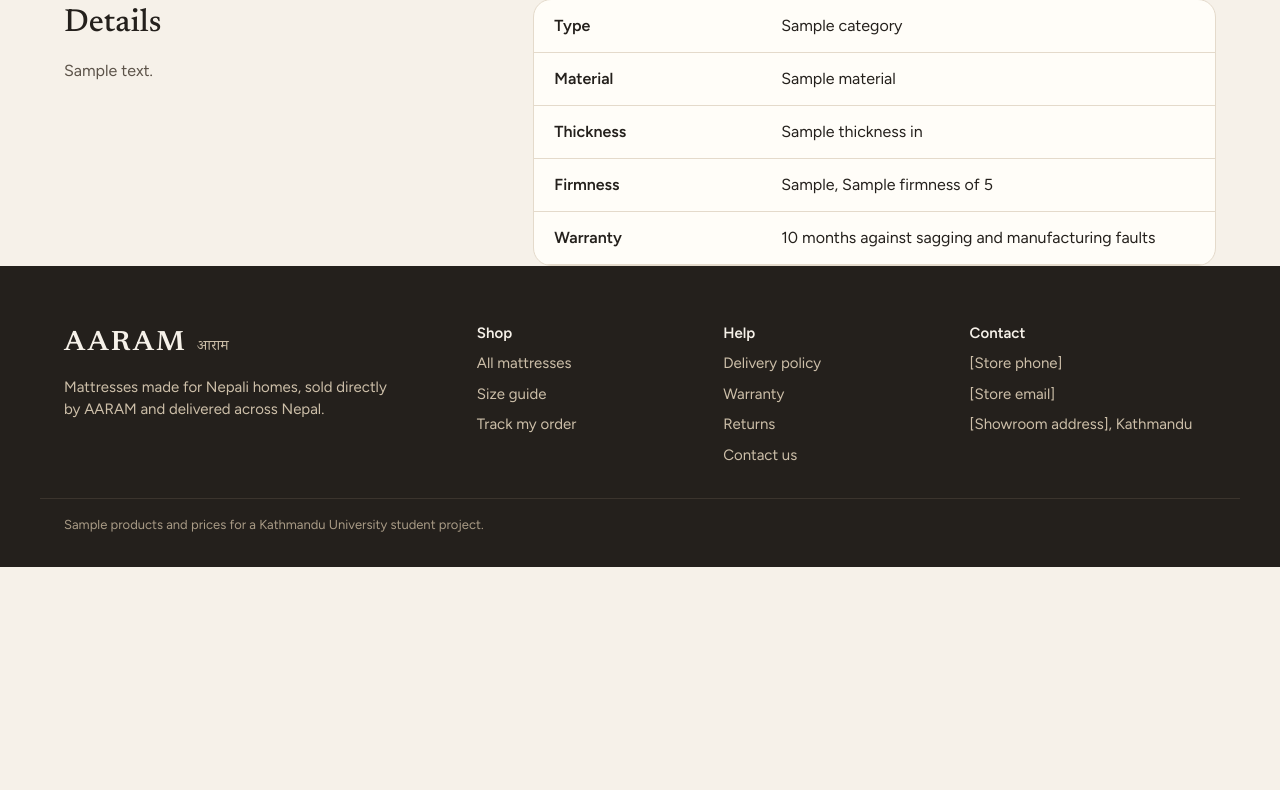
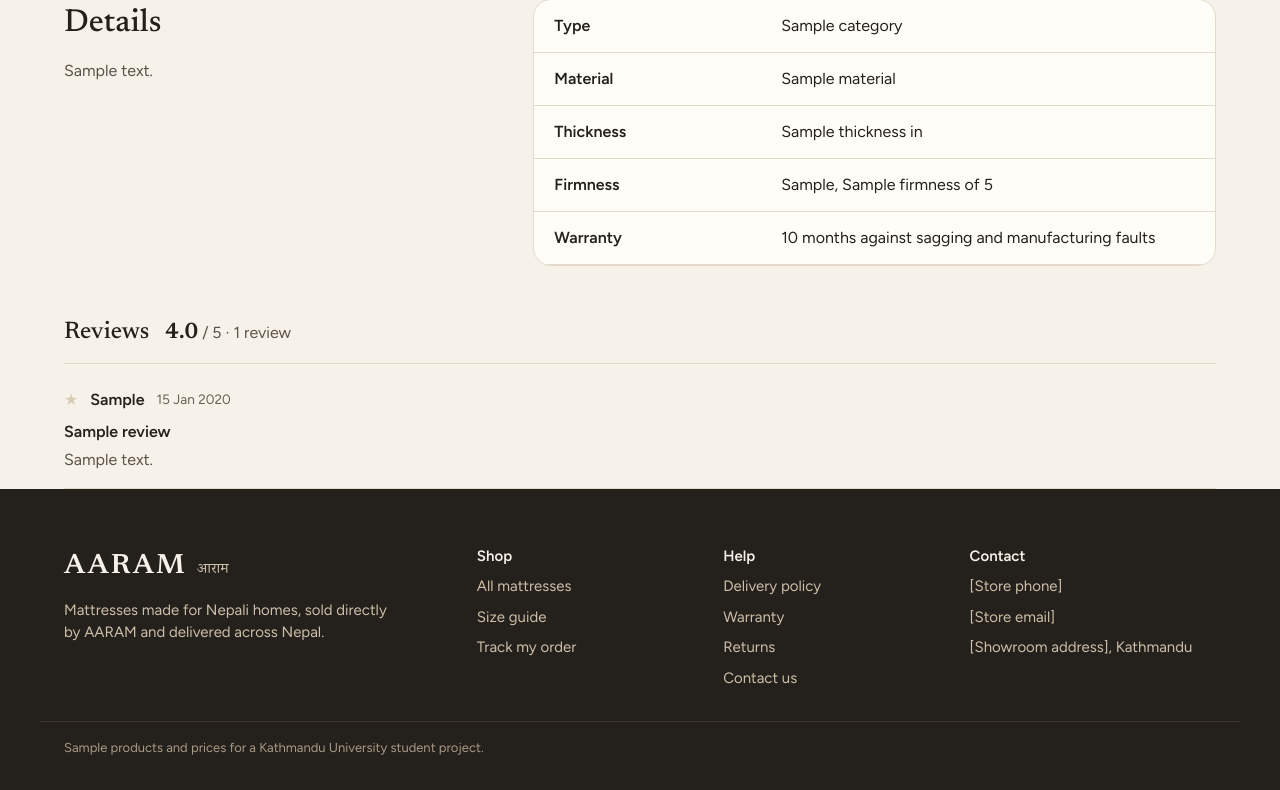
Before and after one commit to purnimathapa/aaram, a Django app: template catalog/templates/catalog/product_detail.html in a window 1280 px wide. Shown: the part 1043-1833 px from the top of the page. Before the commit the page ends 1610 px from the top, so only its background shows below. Run offline with Django 3.2, Linux system fonts and the light colour scheme; the template is opened without the code that fills it: most values are stand-ins (such as "Sample title", 1, 10 or a date in 2020).

Commit message:
Show ratings on the product page and cards
The product page shows the average rating, the count, the reviews and the
form for eligible customers. Product cards show the average via a
review_summary property computed from prefetched reviews, so a listing does
not add a query per product.

Co-Authored-By: Claude Opus 4.8 <noreply@anthropic.com>

```diff
--- a/catalog/templates/catalog/product_detail.html
+++ b/catalog/templates/catalog/product_detail.html
@@ -127,6 +127,53 @@
   </dl>
 </section>
 
+<section class="product-reviews" aria-labelledby="reviews-h">
+  <div class="reviews-head">
+    <h2 id="reviews-h">Reviews</h2>
+    {% if review_count %}
+    <p class="reviews-average">
+      <span class="reviews-score">{{ avg_rating|floatformat:1 }}</span> / 5
+      · {{ review_count }} review{{ review_count|pluralize }}
+    </p>
+    {% else %}
+    <p class="reviews-average">No reviews yet.</p>
+    {% endif %}
+  </div>
+
+  {% if can_review %}
+  <form class="review-form" method="post" action="{% url 'reviews:add' product.slug %}">
+    {% csrf_token %}
+    <h3>Write a review</h3>
+    {% for field in review_form %}
+    <div class="form-field">
+      <label for="{{ field.id_for_label }}">{{ field.label }}</label>
+      {{ field }}
+      {% if field.errors %}<p class="field-error">{{ field.errors|join:", " }}</p>{% endif %}
+    </div>
+    {% endfor %}
+    <button class="btn btn-primary" type="submit">Submit review</button>
+  </form>
+  {% endif %}
+
+  {% if reviews %}
+  <ul class="review-list">
+    {% for review in reviews %}
+    <li class="review">
+      <div class="review-top">
+        <span class="review-stars" aria-label="{{ review.rating }} out of 5">
+          {% for n in firmness_scale %}<span class="review-star{% if n <= review.rating %} on{% endif %}">★</span>{% endfor %}
+        </span>
+        <span class="review-author">{{ review.user.first_name|default:"Customer" }}</span>
+        <span class="review-date">{{ review.created_at|date:"j M Y" }}</span>
+      </div>
+      <p class="review-title">{{ review.title }}</p>
+      <p class="review-body">{{ review.body }}</p>
+    </li>
+    {% endfor %}
+  </ul>
+  {% endif %}
+</section>
+
 <script id="variant-data" type="application/json">{{ variant_data_json|safe }}</script>
 <script id="province-data" type="application/json">{{ province_data_json|safe }}</script>
 <script src="{% static 'js/variant-picker.js' %}" defer></script>
--- a/core/views.py
+++ b/core/views.py
@@ -23,7 +23,7 @@ def home(request):
     popular = (
         Product.objects.filter(is_active=True)
         .select_related("category")
-        .prefetch_related(Prefetch("variants", queryset=active_variants))
+        .prefetch_related(Prefetch("variants", queryset=active_variants), "reviews")
         .annotate(min_price=Min("variants__price"))[:4]
     )
 
--- a/static/css/main.css
+++ b/static/css/main.css
@@ -1,6 +1,7 @@
 /* AARAM stylesheet. Sections: base, layout, buttons, header, hero, messages,
    footer, forms, catalogue, product detail, cart, checkout and orders, staff
-   dashboard. Tokens live in tokens.css. No framework, no inline styles. */
+   dashboard, reviews. Tokens live in tokens.css. No framework, no inline
+   styles. */
 
 /* ---------- Base ---------- */
 * {
@@ -2107,6 +2108,110 @@ img {
   line-height: 1.6;
 }
 
+/* ---------- Reviews ---------- */
+.product-card-rating {
+  color: var(--warn);
+  font-size: 0.9rem;
+  font-weight: 600;
+}
+
+.product-card-rating span {
+  color: var(--subtle);
+  font-weight: 400;
+}
+
+.product-reviews {
+  margin-top: var(--space-12);
+}
+
+.reviews-head {
+  display: flex;
+  align-items: baseline;
+  gap: var(--space-4);
+  flex-wrap: wrap;
+  border-bottom: 1px solid var(--line);
+  padding-bottom: var(--space-3);
+  margin-bottom: var(--space-6);
+}
+
+.reviews-average {
+  color: var(--muted);
+  margin: 0;
+}
+
+.reviews-score {
+  font-family: var(--font-heading);
+  font-size: 1.4rem;
+  font-weight: 700;
+  color: var(--ink);
+}
+
+.review-form {
+  max-width: 560px;
+  padding: var(--space-6);
+  background: var(--surface);
+  border: 1px solid var(--line);
+  border-radius: var(--radius-card);
+  margin-bottom: var(--space-8);
+}
+
+.review-form h3 {
+  margin-top: 0;
+}
+
+.review-list {
+  list-style: none;
+  margin: 0;
+  padding: 0;
+  display: flex;
+  flex-direction: column;
+  gap: var(--space-6);
+}
+
+.review {
+  border-bottom: 1px solid var(--line);
+  padding-bottom: var(--space-4);
+}
+
+.review-top {
+  display: flex;
+  align-items: center;
+  gap: var(--space-3);
+  margin-bottom: var(--space-2);
+}
+
+.review-star {
+  color: var(--line-strong);
+}
+
+.review-star.on {
+  color: var(--warn);
+}
+
+.review-author {
+  font-weight: 600;
+}
+
+.review-date {
+  color: var(--subtle);
+  font-size: 0.85rem;
+}
+
+.review-title {
+  font-weight: 600;
+  margin: 0 0 var(--space-1);
+}
+
+.review-body {
+  margin: 0;
+  color: var(--muted);
+}
+
+.review-cell-body {
+  color: var(--muted);
+  font-size: 0.85rem;
+}
+
 /* ---------- Staff dashboard ---------- */
 .staff-header {
   background: var(--accent);
--- a/templates/partials/product_card.html
+++ b/templates/partials/product_card.html
@@ -10,6 +10,11 @@
   </div>
   <div class="product-card-name">{{ product.name }}</div>
   <div class="product-card-feel">{{ product.get_firmness_display }} · {{ product.size_count }} sizes</div>
+  {% with summary=product.review_summary %}
+  {% if summary.count %}
+  <div class="product-card-rating">★ {{ summary.average }} <span>({{ summary.count }})</span></div>
+  {% endif %}
+  {% endwith %}
   <div class="product-card-price">
     <span class="product-card-from">From</span>
     <span class="product-card-amount">{{ product.min_price|npr }}</span>
```
Also changed, not shown: catalog/models.py (+13 -0 lines), catalog/views.py (+18 -2 lines).
